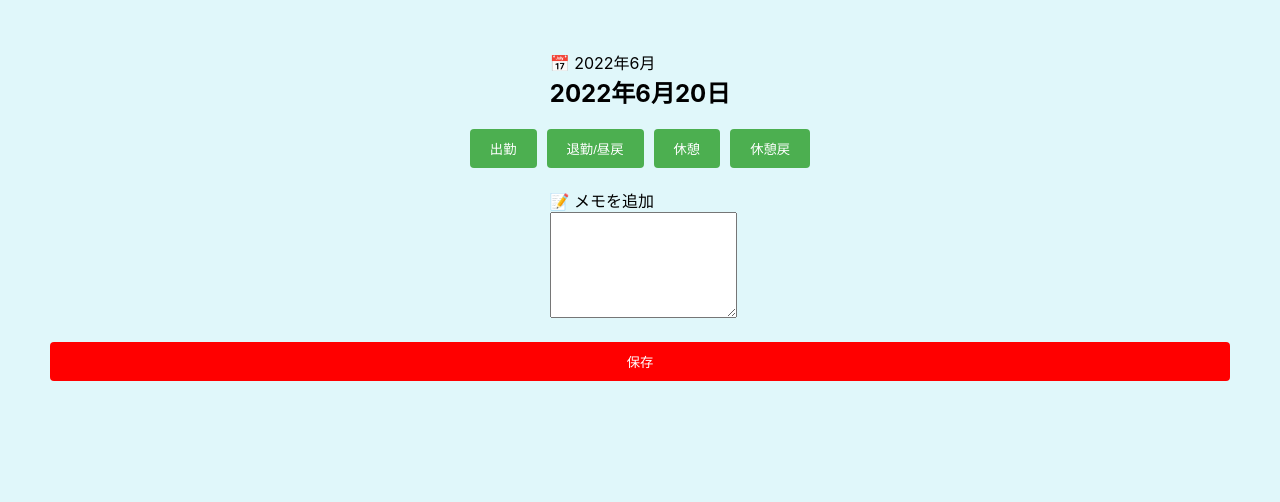
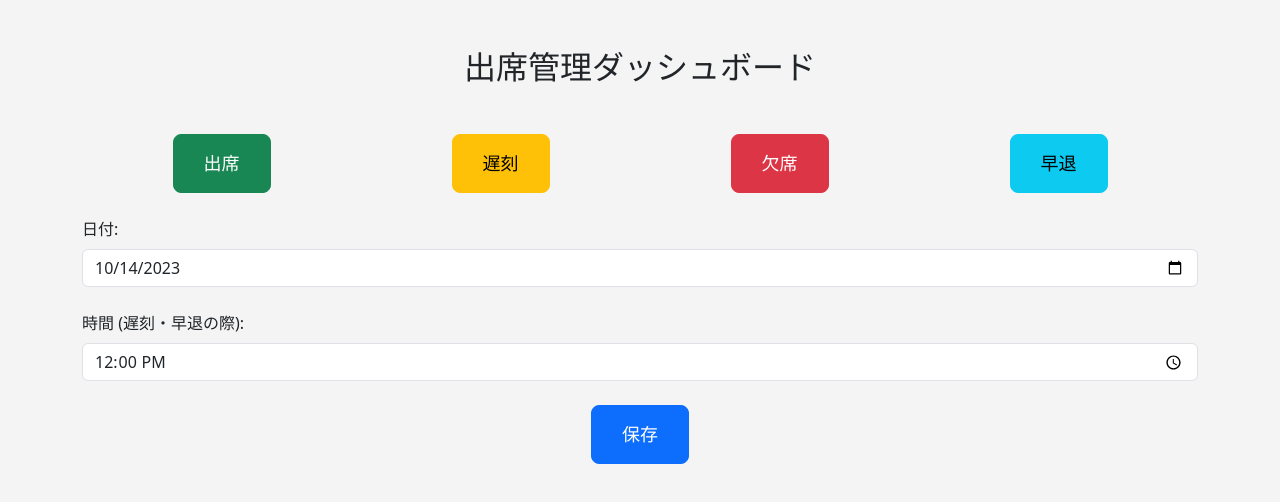
Before and after one commit to kazu2377/login-demo, a React (Create React App) app: page / in a window 1280 px wide. Both pictures are taken after a click on the button "ログイン". Shown: the top 502 px of the page. Built offline with nearby package versions, Linux system fonts and the light colour scheme.

Commit message:
bootストラップを適用app.css

```diff
--- a/package.json
+++ b/package.json
@@ -6,6 +6,7 @@
     "@testing-library/jest-dom": "^5.17.0",
     "@testing-library/react": "^13.4.0",
     "@testing-library/user-event": "^13.5.0",
+    "bootstrap": "^5.3.2",
     "react": "^18.2.0",
     "react-dom": "^18.2.0",
     "react-scripts": "5.0.1",
--- a/src/App.css
+++ b/src/App.css
@@ -1,3 +1,20 @@
+body {
+  background-color: #f4f4f4; // 例: #f4f4f4
+  /* background-image: url('あなたの背景画像のパス'); // 必要に応じて */
+}
+/* .container {
+  display: flex;
+  justify-content: center;
+  align-items: center;
+  height: 100vh;
+} */
+
+.btn {
+  padding: 15px 30px;
+  font-size: 18px;
+  border-radius: 8px;
+}
+
 .App {
   text-align: center;
 }
--- a/src/Dashboard.js
+++ b/src/Dashboard.js
@@ -1,36 +1,59 @@
-// Dashboard.js
-import React from "react";
-import { Container, Button } from "./StyledComponents";
+import React, { useState } from "react";
+import "bootstrap/dist/css/bootstrap.min.css";
+import "./App.css";
 
-function Dashboard() {
+const Dashboard = () => {
+  const [selectedDate, setSelectedDate] = useState(
+    new Date().toISOString().split("T")[0]
+  );
+  const [selectedTime, setSelectedTime] = useState("12:00");
+
   return (
-    <Container>
-      {/* 日付部分 */}
-      <div style={{ marginBottom: "20px" }}>
-        <div>📅 2022年6月</div>
-        <div style={{ fontSize: "24px", fontWeight: "bold" }}>
-          2022年6月20日
-        </div>
+    <div className="container mt-5">
+      <h2 className="text-center mb-5">出席管理ダッシュボード</h2>
+
+      {/* ボタン群 */}
+      <div className="mb-4 d-flex justify-content-around">
+        <button className="btn btn-success btn-lg">出席</button>
+        <button className="btn btn-warning btn-lg">遅刻</button>
+        <button className="btn btn-danger btn-lg">欠席</button>
+        <button className="btn btn-info btn-lg">早退</button>
       </div>
 
-      {/* ボタン群 */}
-      <div style={{ marginBottom: "20px" }}>
-        <Button style={{ marginRight: "10px" }}>出勤</Button>
-        <Button style={{ marginRight: "10px" }}>退勤/昼戻</Button>
-        <Button style={{ marginRight: "10px" }}>休憩</Button>
-        <Button>休憩戻</Button>
+      {/* 日付選択 */}
+      <div className="mb-4">
+        <label htmlFor="datePicker" className="form-label">
+          日付:
+        </label>
+        <input
+          type="date"
+          id="datePicker"
+          className="form-control"
+          value={selectedDate}
+          onChange={(e) => setSelectedDate(e.target.value)}
+        />
       </div>
 
-      {/* メモ部分 */}
-      <div style={{ marginBottom: "20px" }}>
-        <div>📝 メモを追加</div>
-        <textarea style={{ width: "100%", height: "100px" }}></textarea>
+      {/* 時間選択 */}
+      <div className="mb-4">
+        <label htmlFor="timePicker" className="form-label">
+          時間 (遅刻・早退の際):
+        </label>
+        <input
+          type="time"
+          id="timePicker"
+          className="form-control"
+          value={selectedTime}
+          onChange={(e) => setSelectedTime(e.target.value)}
+        />
       </div>
 
       {/* 保存ボタン */}
-      <Button style={{ backgroundColor: "red", width: "100%" }}>保存</Button>
-    </Container>
+      <div className="text-center">
+        <button className="btn btn-primary">保存</button>
+      </div>
+    </div>
   );
-}
+};
 
 export default Dashboard;
```
Also changed, not shown: 1 other file (tests, documents, lock files or other folders).
